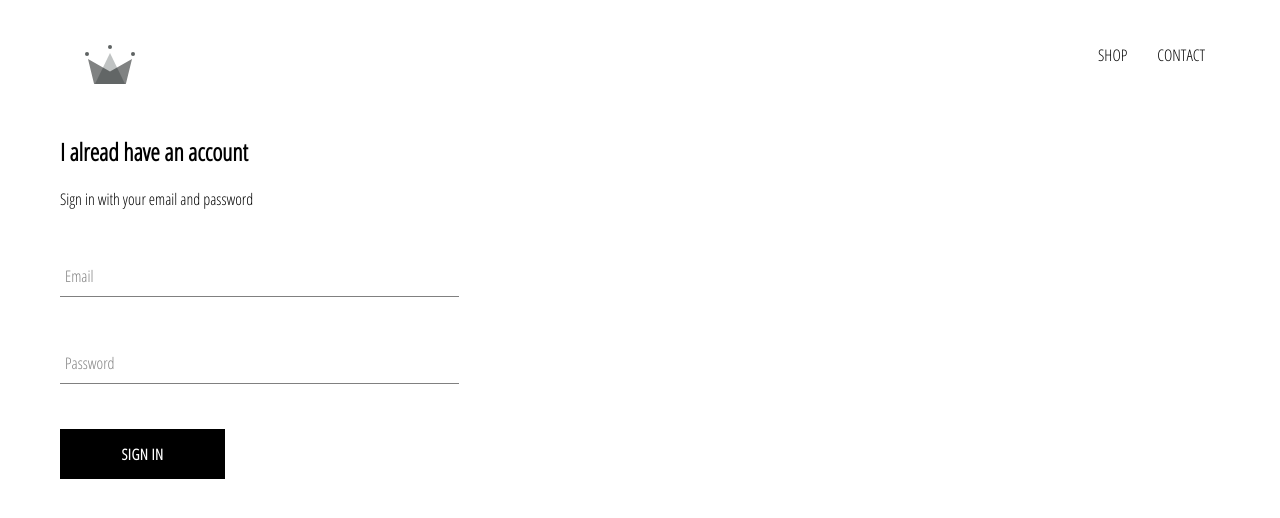
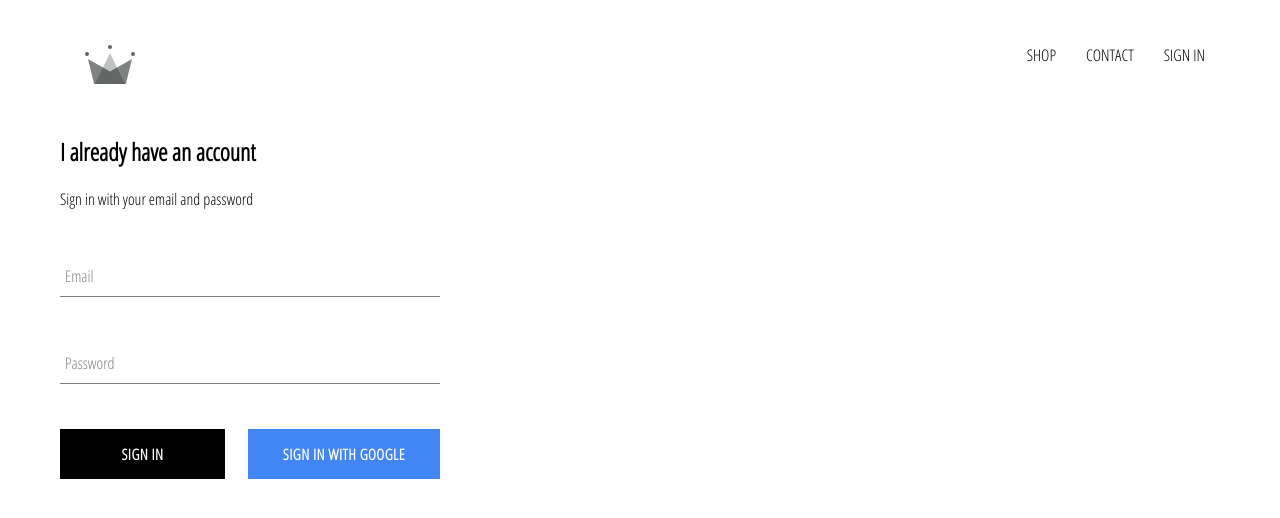
Before and after one commit to golebiowskipj/crwn-clothing, a React (Create React App) app: page /signin in a window 1280 px wide. Shown: the top 518 px of the page. Built offline with nearby package versions, Linux system fonts and the light colour scheme; no server answers.

Commit message:
firebase google auth

```diff
--- a/package.json
+++ b/package.json
@@ -6,6 +6,7 @@
     "@testing-library/jest-dom": "^4.2.4",
     "@testing-library/react": "^9.5.0",
     "@testing-library/user-event": "^7.2.1",
+    "firebase": "^7.14.3",
     "node-sass": "^4.14.1",
     "react": "^16.13.1",
     "react-dom": "^16.13.1",
--- a/src/App.css
+++ b/src/App.css
@@ -1,3 +1,7 @@
+* {
+  box-sizing: border-box;
+}
+
 body {
   font-family: "Open Sans Condensed";
   padding: 20px 60px;
--- a/src/App.js
+++ b/src/App.js
@@ -5,11 +5,33 @@
 import ShopPage from "./pages/shop/shop.component";
 import Header from "./components/header/header.component";
 import SignInAndSignUpPage from "./pages/sing-in-and-sing-up/sing-in-and-sing-up.component";
+import { auth } from "./firebase/firebase.utils";
 
-function App() {
+class App extends React.Component {
+    constructor() {
+        super();
+
+        this.state = {
+            currentUser: null
+        };
+    }
+
+    unsubscribeFromAuth = null;
+
+    componentDidMount() {
+        this.unsubscribeFromAuth = auth.onAuthStateChanged((user) => {
+            this.setState({ currentUser: user });
+        });
+    }
+
+    componentWillUnmount() {
+        this.unsubscribeFromAuth();
+    }
+
+    render() {
         return (
             <Router>
-            <Header />
+                <Header currentUser={this.state.currentUser} />
                 <Switch>
                     <Route exact path="/">
                         <HomePage />
@@ -24,5 +46,6 @@
             </Router>
         );
     }
+}
 
 export default App;
--- a/src/components/custom-button/custom-button.component.jsx
+++ b/src/components/custom-button/custom-button.component.jsx
@@ -2,8 +2,10 @@
 
 import "./custom-button.styles.scss";
 
-const CustomButton = ({ children, ...otherProps }) => (
-    <button className="custom-button" {...otherProps}>
+const CustomButton = ({ children, isGoogleSignIn, ...otherProps }) => (
+    <button
+        className={`${isGoogleSignIn ? "google-sign-in" : ""} custom-button`}
+        {...otherProps}>
         {children}
     </button>
 );
--- a/src/components/custom-button/custom-button.styles.scss
+++ b/src/components/custom-button/custom-button.styles.scss
@@ -19,4 +19,14 @@
         color: black;
         border: 1px solid black;
     }
+
+    &.google-sign-in {
+        background-color: #4285f4;
+        color: white;
+
+        &:hover {
+            background-color: #457ae8;
+            border: none;
+        }
+    }
 }
--- a/src/components/header/header.component.jsx
+++ b/src/components/header/header.component.jsx
@@ -1,11 +1,13 @@
 import React from "react";
 import { Link } from "react-router-dom";
+
+import { auth } from "../../firebase/firebase.utils";
 
 import { ReactComponent as Logo } from "../../assets/crown.svg";
 
 import "./header.styles.scss";
 
-const Header = () => (
+const Header = ({ currentUser }) => (
     <div className="header">
         <Link className="logo-container" to="/">
             <Logo className="logo" />
@@ -17,6 +19,15 @@
             <Link className="option" to="/contact">
                 CONTACT
             </Link>
+            {currentUser ? (
+                <div className="option" onClick={() => auth.signOut()}>
+                    SIGN OUT
+                </div>
+            ) : (
+                <Link className="option" to="/signin">
+                    SIGN IN
+                </Link>
+            )}
         </div>
     </div>
 );
--- a/src/components/header/header.styles.scss
+++ b/src/components/header/header.styles.scss
@@ -20,6 +20,7 @@
 
       .option {
         padding: 10px 15px;
+        cursor: pointer;
       }
     }
   }
--- a/src/components/sing-in/sign-in.styles.scss
+++ b/src/components/sing-in/sign-in.styles.scss
@@ -1,5 +1,11 @@
 .sign-in {
-    width: 30vw;
+    width: 380px;
     display: flex;
     flex-direction: column;
+
+
+    .button {
+        display: flex;
+        justify-content: space-between;
+    }
 }
--- a/src/components/sing-in/sing-in.component.jsx
+++ b/src/components/sing-in/sing-in.component.jsx
@@ -1,6 +1,8 @@
 import React from "react";
 import FormInput from "../form-input/form-input.component";
 import CustomButton from "../custom-button/custom-button.component";
+
+import { signInWithGoogle } from "../../firebase/firebase.utils";
 
 import "./sign-in.styles.scss";
 
@@ -37,7 +39,7 @@
     render() {
         return (
             <div className="sign-in">
-                <h2>I alread have an account</h2>
+                <h2>I already have an account</h2>
                 <span>Sign in with your email and password</span>
 
                 <form onSubmit={this.handleSubmit}>
@@ -57,8 +59,12 @@
                         label="Password"
                         required
                     />
-
-                    <CustomButton type="submit">Sign in</CustomButton>
+                    <div className="button">
+                        <CustomButton type="submit">Sign in</CustomButton>
+                        <CustomButton onClick={signInWithGoogle} isGoogleSignIn>
+                            Sign in with Google
+                        </CustomButton>
+                    </div>
                 </form>
             </div>
         );
--- /dev/null
+++ b/src/firebase/firebase.utils.js
@@ -0,0 +1,28 @@
+import firebase from "firebase/app";
+import "firebase/firestore";
+import "firebase/auth";
+
+const config = {
+    apiKey: "AIzaSyCZBrkwrEm9i3mRzgb9Wx1Lrhekn85prGc",
+    authDomain: "crwn-db-658ff.firebaseapp.com",
+    databaseURL: "https://crwn-db-658ff.firebaseio.com",
+    projectId: "crwn-db-658ff",
+    storageBucket: "crwn-db-658ff.appspot.com",
+    messagingSenderId: "910023133353",
+    appId: "1:910023133353:web:54f79eb0e2c498a3df81b8",
+    measurementId: "G-0C5DC7542L"
+};
+
+firebase.initializeApp(config);
+
+export const auth = firebase.auth();
+export const firestore = firebase.firestore();
+
+const provider = new firebase.auth.GoogleAuthProvider();
+provider.setCustomParameters({ prompt: "select_account" });
+
+export const signInWithGoogle = () => {
+    auth.signInWithPopup(provider);
+};
+
+export default firebase;
```
Also changed, not shown: 1 other file (tests, documents, lock files or other folders). Lines whose indentation alone changed are shown as unchanged.
